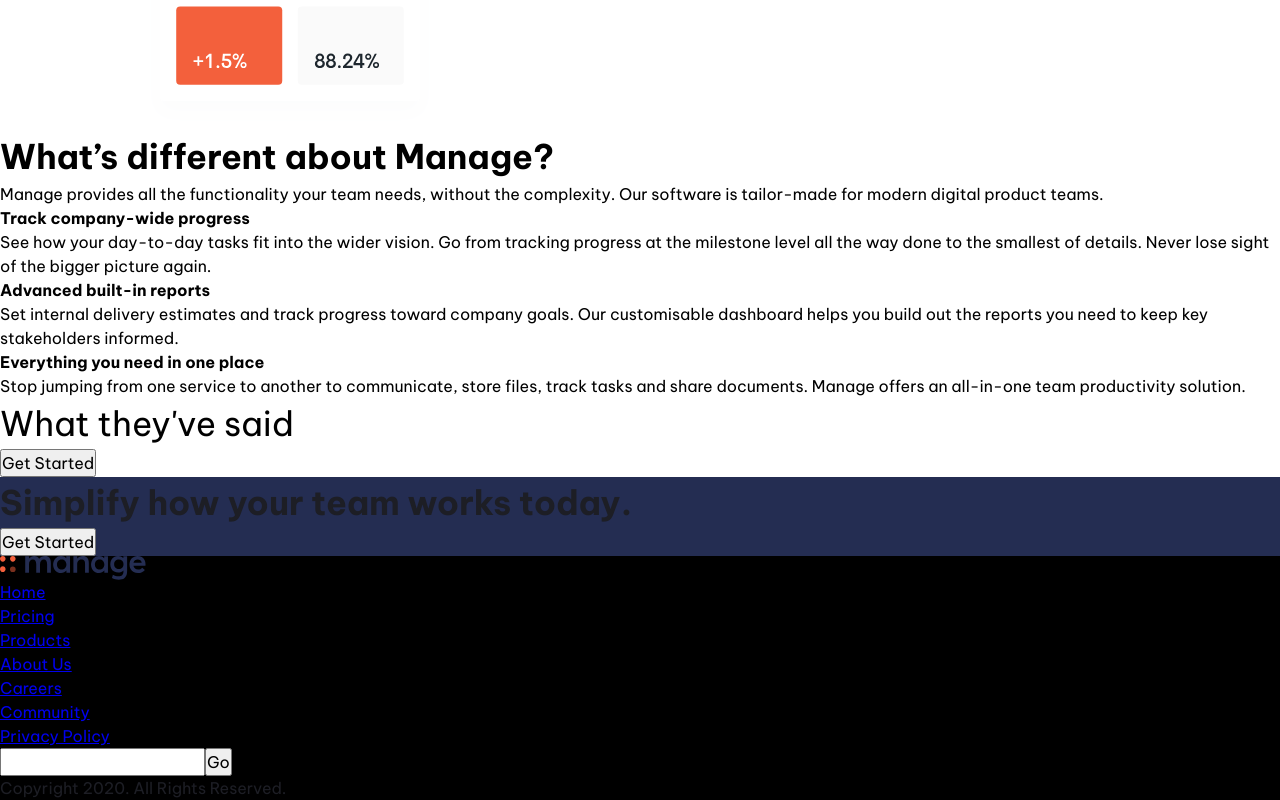
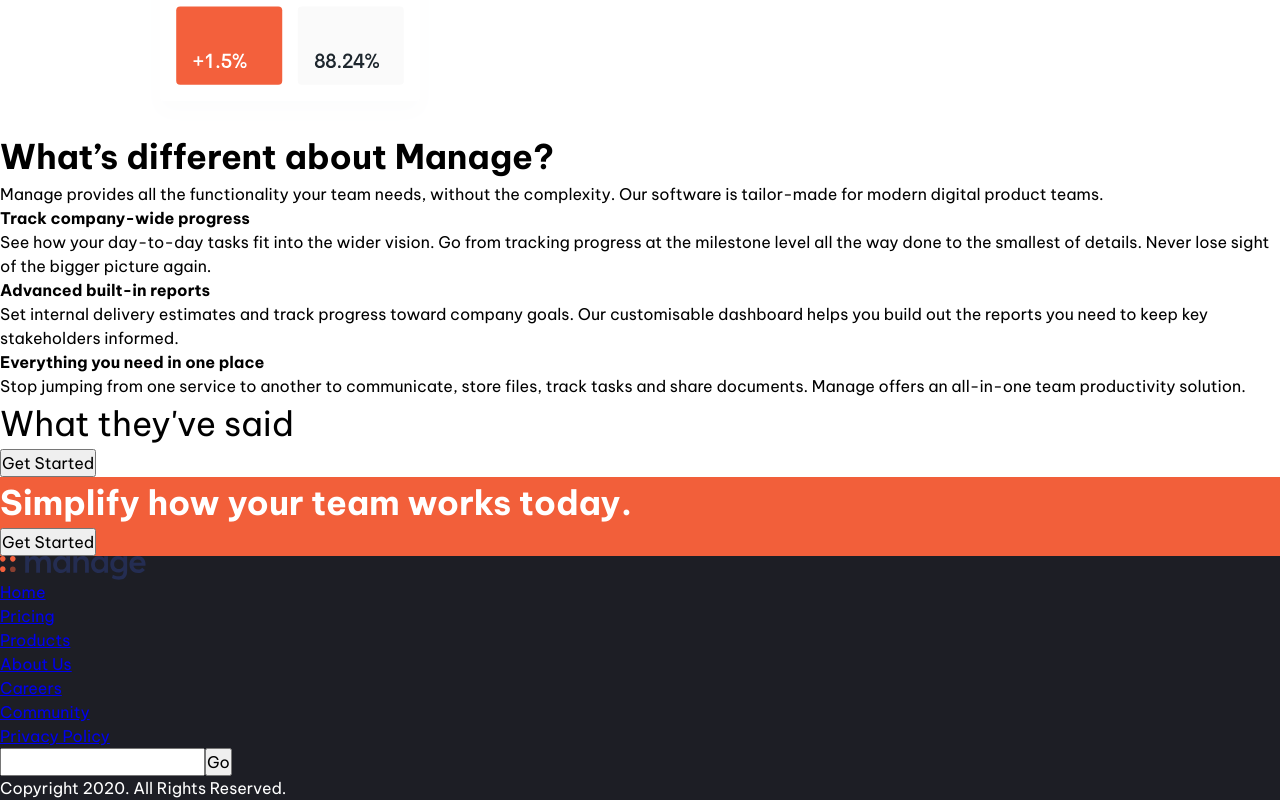
Before and after one commit to CemEkiz/manage-website, a website built with Vite: page index.html in a window 1280 px wide. Shown: the part 690-1490 px from the top of the page. Built offline with nearby package versions, Linux system fonts and the light colour scheme.

Commit message:
fix: white text color for CTA section

```diff
--- a/index.html
+++ b/index.html
@@ -120,7 +120,7 @@
 				<button class="button">Get Started</button>
 			</section>
 
-			<section class="cta | bg-primary-400 text-neutral-100">
+			<section class="cta | bg-accent-400 text-neutral-100">
 				<div class="container">
 					<div class="even-columns">
 						<div>
--- a/sass/abstracts/_variables.scss
+++ b/sass/abstracts/_variables.scss
@@ -5,8 +5,8 @@
 
 	--clr-primary-400: hsl(228, 39%, 23%);
 
-	--clr-neutral-100: hsl(232, 12%, 13%);
-	--clr-neutral-900: hsl(0 0% 0%);
+	--clr-neutral-900: hsl(232, 12%, 13%);
+	--clr-neutral-100: hsl(0 0% 100%);
 
 	/* Font Family */
 	--ff-primary: 'Be Vietnam Pro', sans-serif;
```
